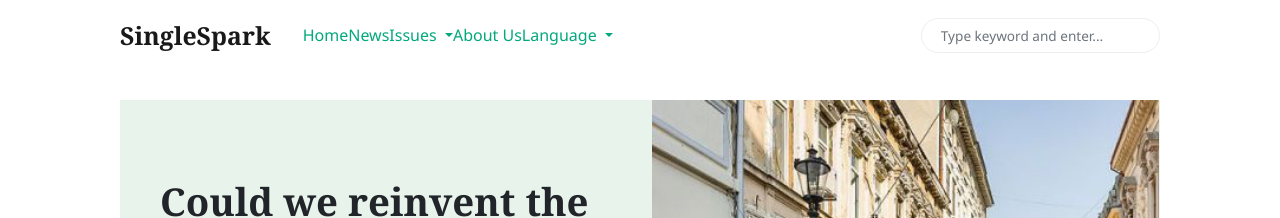
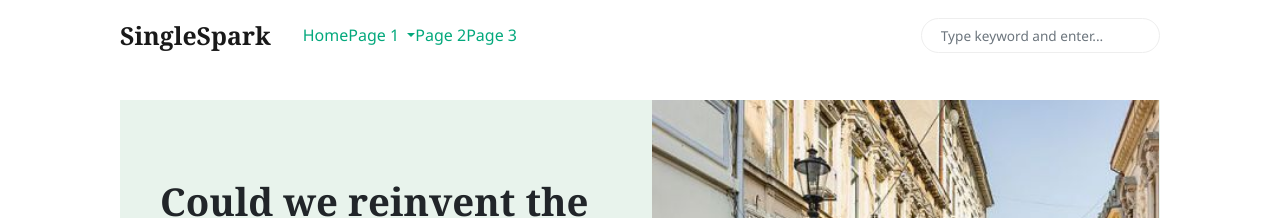
Before and after one commit to laoquan18/laoquan18.github.io, a Jekyll site: the page built from index.html, in a window 1280 px wide. Shown: the top 218 px of the page. Built offline with Jekyll 4.4.1, drawn with Linux system fonts in a browser that asks for light colours; nearby versions of some CDN libraries; the list of posts is cut into pages by our own code.

Commit message:
Update menu-header.html

```diff
--- a/_includes/menu-header.html
+++ b/_includes/menu-header.html
@@ -1,29 +1,14 @@
 <!--  Replace menu links here -->
 
-        {% assign links = site.data.navigation %}
-        {% for link in links %}
-            {% assign class = nil %}
-            {% if page.url contains link.url %}
-                {% assign class = 'active' %}
-            {% endif %}
-            {% if link.sublinks %}
-                <li class="dropdown {{ class }}">
-                    <a href="{{ site.url }}{{ site.baseurl }}{{ link.url }}" class="dropdown-toggle" data-toggle="dropdown" role="button" aria-haspopup="true" aria-expanded="false">{{ link.title }} <span class="caret"></span></a>
-                    <ul class="dropdown-menu">
-                        {% for sublink in link.sublinks %}
-                            {% if sublink.title == 'separator' %}
-                                <li role="separator" class="divider"></li>
-                            {% else %}
-                                <li>
-                                    <a href="{{ site.url }}{{ site.baseurl }}{{ sublink.url }}">{{ sublink.title }}</a>
-                                </li>
-                            {% endif %}
-                        {% endfor %}
-                    </ul>
-                </li>
-            {% else %}
-                <li class="{{ class }}">
-                    <a href="{{ site.url }}{{ site.baseurl }}{{ link.url }}">{{ link.title }}</a>
-                </li>
-            {% endif %}
-        {% endfor %}
+      <li class="active"><a href="#">Home</a></li>
+      <li class="dropdown">
+        <a class="dropdown-toggle" data-toggle="dropdown" href="#">Page 1
+        <span class="caret"></span></a>
+        <ul class="dropdown-menu">
+          <li><a href="#">Page 1-1</a></li>
+          <li><a href="#">Page 1-2</a></li>
+          <li><a href="#">Page 1-3</a></li>
+        </ul>
+      </li>
+      <li><a href="#">Page 2</a></li>
+      <li><a href="#">Page 3</a></li>
```
